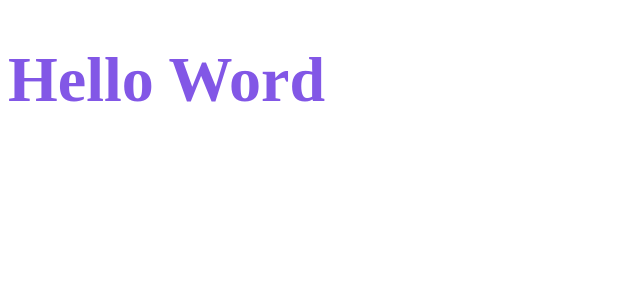
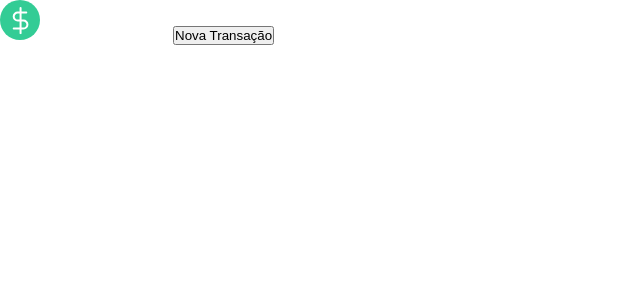
Before and after one commit to DawiMessias/dtmoney, a React (Create React App) app: page / in a window 1280 px wide. Shown: the top 300 px of the page, without its empty margins (0-640 px from the left). Built offline with nearby package versions, Linux system fonts and the light colour scheme.

Commit message:
Comçendo 1 component da aplicação e estilização;

```diff
--- a/package.json
+++ b/package.json
@@ -6,7 +6,6 @@
     "react": "^17.0.2",
     "react-dom": "^17.0.2",
     "react-scripts": "5.0.0",
-    "styled-component": "^2.8.0",
     "styled-components": "^5.3.3",
     "typescript": "^4.4.2",
     "web-vitals": "^2.1.0"
--- a/public/index.html
+++ b/public/index.html
@@ -1,9 +1,13 @@
 <!DOCTYPE html>
 <html lang="en">
   <head>
+    <link rel="preconnect" href="https://fonts.gstatic.com" crossorigin>
+    <link rel="preconnect" href="https://fonts.googleapis.com">
     <meta charset="utf-8" />
     <meta name="viewport" content="width=device-width, initial-scale=1" />
     <meta name="theme-color" content="#000000" />
+    <link rel="shortcut icon" href="favicon.png" type="image/x-icon">
+    <link href="https://fonts.googleapis.com/css2?family=Open+Sans:wght@300&family=Poppins:ital,wght@0,400;1,600&display=swap" rel="stylesheet">
     <title>dtmoney</title>
   </head>
   <body>
--- a/src/App.tsx
+++ b/src/App.tsx
@@ -1,14 +1,11 @@
-import styled from "styled-components"
-
-const Title = styled.h1 `
-  font-size: 64px;
-  color: #8257e6
-`
+import { GlobalStyle } from "../src/styles/global";
+import { Header } from "./components/Header";
 
 export function App() {
   return (
-    <div className="App">
-      <Title>Hello Word</Title>
-    </div>
+    <>
+      <Header />
+      <GlobalStyle />
+    </>
   );
 }
--- /dev/null
+++ b/src/components/Header/index.tsx
@@ -0,0 +1,13 @@
+import logoImg from "../../assets/logo.svg"
+import { Container } from "./styles"
+
+export function Header() {
+    return (
+        <Container>
+            <img src={logoImg} alt="dtmoney" />
+            <button type="button">
+                Nova Transação
+            </button>
+        </Container>
+    )
+}
--- /dev/null
+++ b/src/components/Header/styles.ts
@@ -0,0 +1,10 @@
+import styled from "styled-components"
+
+export const Container = styled.header `
+    background-color: var(--shape);
+`
+
+export const Content = styled.div `
+    max-width: 1120px;
+    margin: 0 auto;
+`
--- /dev/null
+++ b/src/styles/global.ts
@@ -0,0 +1,52 @@
+import { createGlobalStyle } from "styled-components";
+
+export const GlobalStyle = createGlobalStyle `
+    :root {
+        --background: #f0f2f5
+        --red: #e52e4d
+        --blue: #5429cc
+        --blue:ligth: #6933ff;
+        --text-title: #363f5f
+        --text-body: #969cb3
+        --shape: #ffffff
+    }
+
+    * {
+        margin: 0;
+        padding: 0;
+        box-sizing: border-box
+    }
+
+    html {
+        @media (max-width: 1080px) {
+            font-size: 93.75%;
+        }
+
+        @media (max-width: 720px) {
+            font-size: 87.5%
+        }
+    }
+
+    body {
+        background: var(--background);
+        --webkit-font-smoothing: antialiased
+    }
+
+    body, input, textarea, button {
+        font-family: "Popins", sans-serif;
+        font-weight: 400;
+    }
+
+    h1, h2, h3, h4, strong {
+        font-weight: 600
+    }
+
+    button {
+        cursor: pointer;
+    }
+
+    [disable] {
+        opacity: 0.6;
+        cursor: not-allowed;
+    }
+`
```
